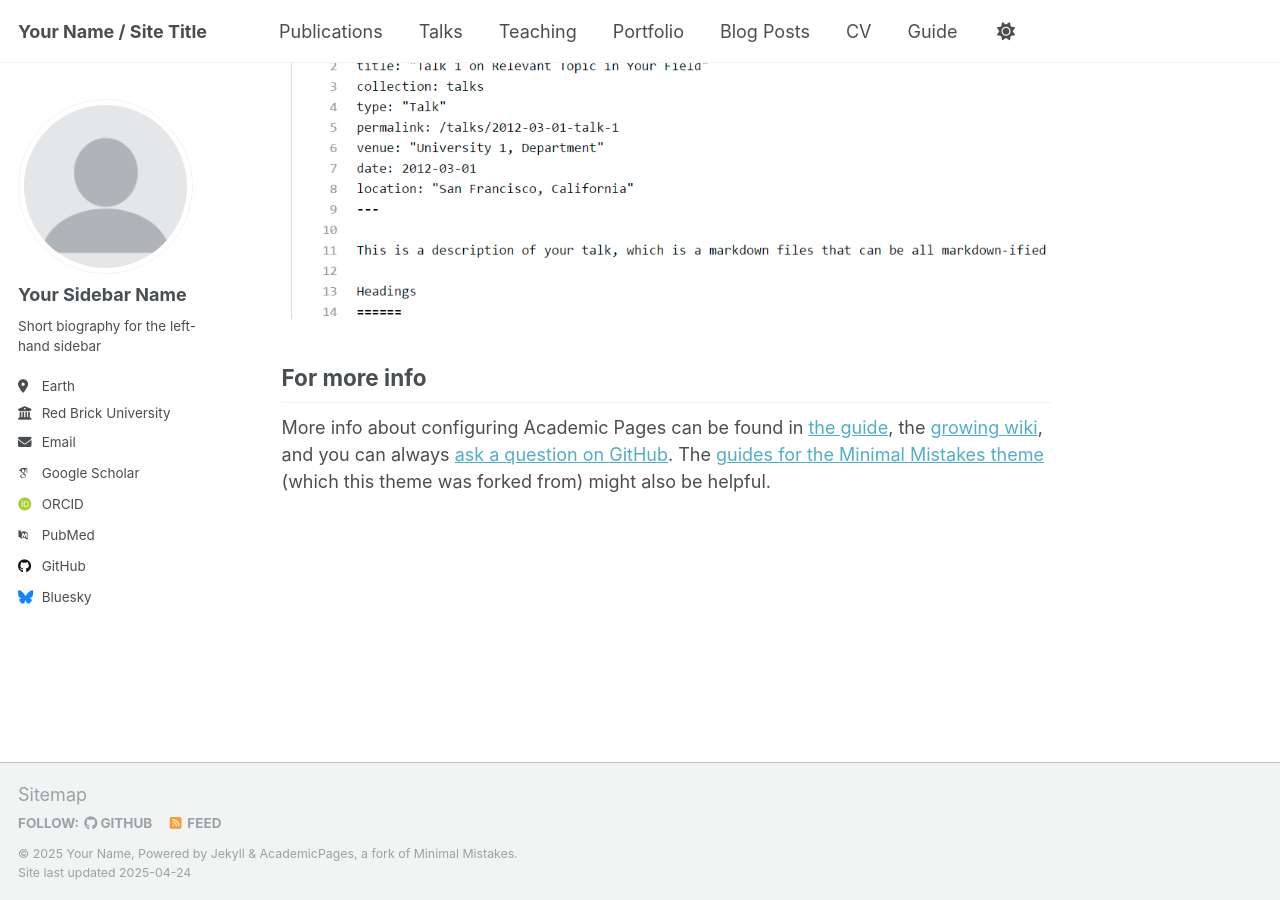
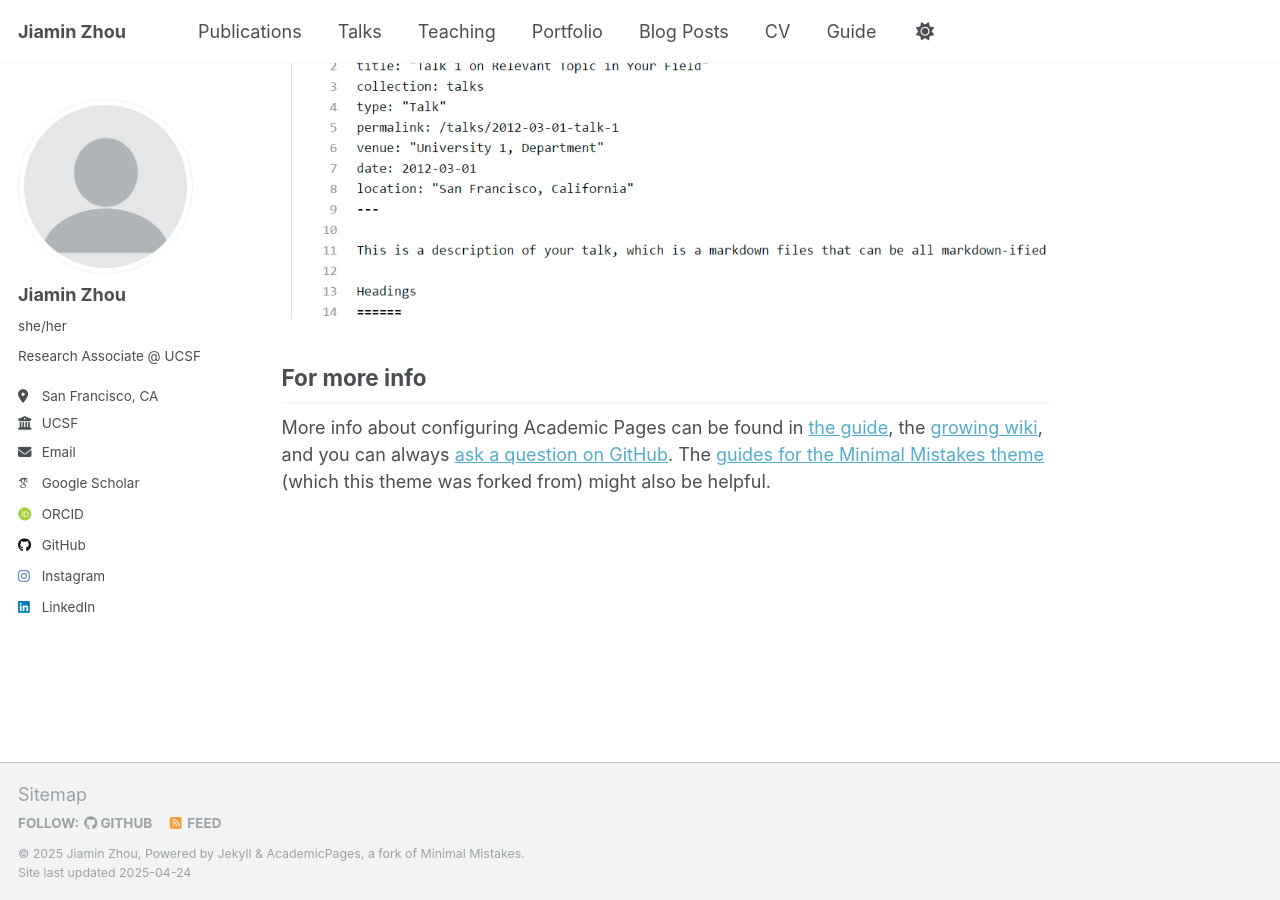
Before and after one commit to zhoji/zhoji.github.io, a Jekyll site: the page built from _pages/about.md, in a window 1280 px wide and 900 px high, scrolled down 2636 px. Built offline with Jekyll 4.4.1, drawn with Linux system fonts in a browser that asks for light colours; some web fonts are replaced.

Commit message:
Update _config.yml

```diff
--- a/_config.yml
+++ b/_config.yml
@@ -9,13 +9,13 @@
 # Basic Site Settings
 locale                   : "en-US"
 site_theme               : "default"
-title                    : "Your Name / Site Title"
+title                    : "Jiamin Zhou"
 title_separator          : "-"
-name                     : &name "Your Name"
-description              : &description "personal description"
-url                      : https://academicpages.github.io # the base hostname & protocol for your site e.g. "https://[your GitHub username].github.io"
+name                     : &name "Jiamin Zhou"
+description              : &description "Research Associate at UCSF"
+url                      : https://zhoji.github.io # the base hostname & protocol for your site e.g. "https://[your GitHub username].github.io"
 baseurl                  : "" # the subpath of your site, e.g. "/blog"
-repository               : "academicpages/academicpages.github.io"
+repository               : "zhoji.github.io"
 
 # Site Author - The following control what appear as part of the author content on the side bar.
 #               If a field is blank the icon and link will not appear, otherwise it will be shown.
@@ -23,21 +23,21 @@
 author:
   # Biographic information
   avatar           : "profile.png"
-  name             : "Your Sidebar Name"
-  pronouns         : # example: "she/her"
-  bio              : "Short biography for the left-hand sidebar"
-  location         : "Earth"
-  employer         : "Red Brick University"
+  name             : "Jiamin Zhou"
+  pronouns         : "she/her"
+  bio              : "Research Associate @ UCSF"
+  location         : "San Francisco, CA"
+  employer         : "UCSF"
   uri              : # URL
-  email            : "none@example.org"
+  email            : "jiamin.zhou@ucsf.edu"
 
   # Academic websites
   arxiv            : # URL - Update with the correct link to your profile
-  googlescholar    : "https://scholar.google.com/citations?user=PS_CX0AAAAAJ"
+  googlescholar    : "https://scholar.google.com/citations?user=Yc5CEBIAAAAJ"
   impactstory      : # URL
-  orcid            : "http://orcid.org/yourorcidurl"
+  orcid            : "https://orcid.org/0000-0002-9224-2060"
   semantic         : # URL
-  pubmed           : "https://www.ncbi.nlm.nih.gov/pubmed/?term=john+snow"
+  pubmed           : #"https://www.ncbi.nlm.nih.gov/pubmed/?term=john+snow"
   researchgate     : # URL
   scopus           : # URL
 
@@ -45,21 +45,21 @@
   bitbucket        : # Username - Update with your username on the site
   codepen          : # Username
   dribbble         : # Username
-  github           : "academicpages"
+  github           : "zhoji"
   kaggle           : # Username
   stackoverflow    : # User number or user number and name (i.e., use "1" or "1/jeff-atwood")
 
   # Social media
-  bluesky          : "bsky.app" # Replace this with you Bluesky username
+  bluesky          : #"bsky.app" # Replace this with you Bluesky username
   facebook         : # Username
   flickr           : # Username
   foursquare       : # Username
   goodreads        : # Username
   google_plus      : # Username
   keybase          : # Username
-  instagram        : # Username
+  instagram        : "j.m.zhou" # Username
   lastfm           : # Username
-  linkedin         : # Username
+  linkedin         : "jiamin-zhou" # Username
   mastodon         : # URL
   medium           : # URL
   pinterest        : # Username
```
